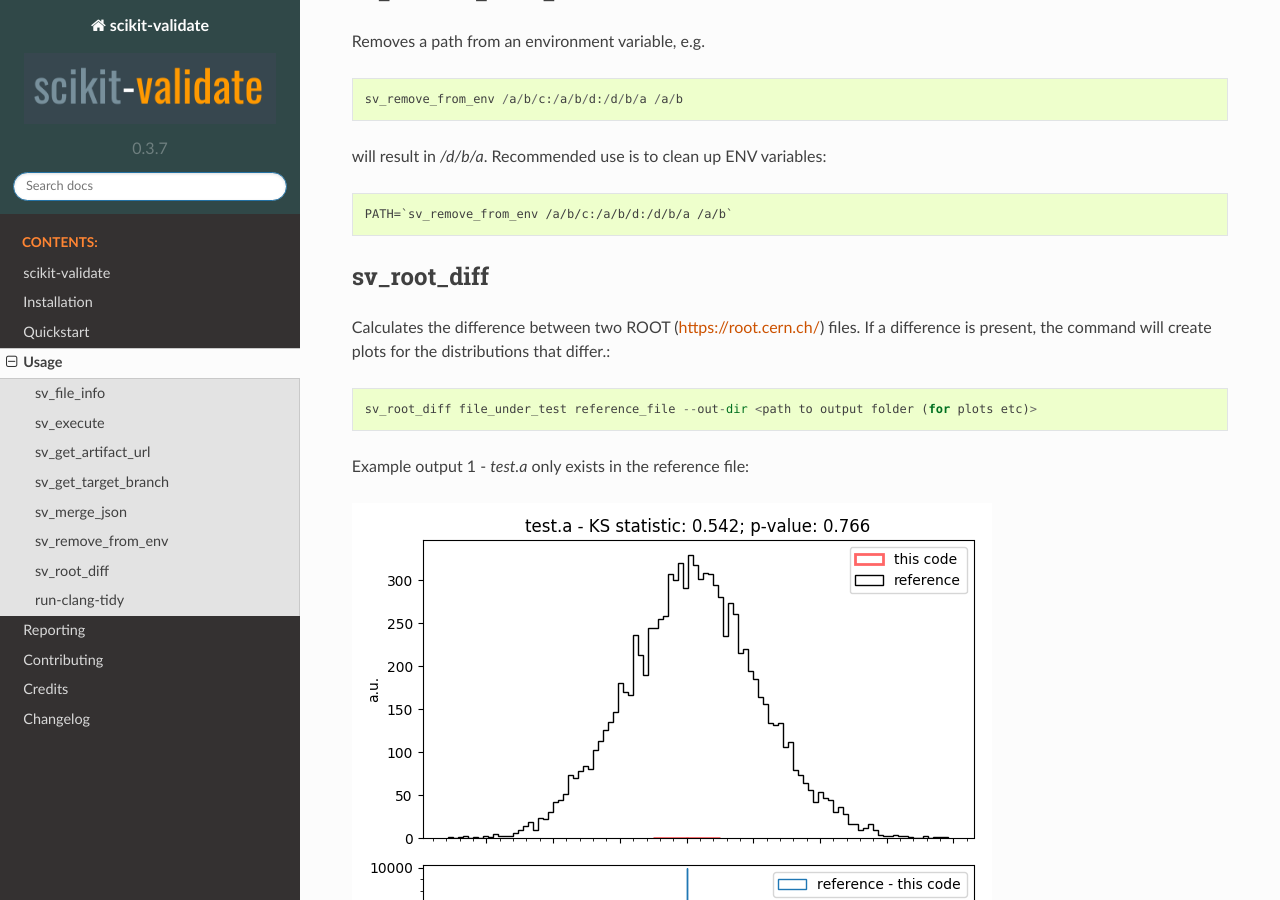
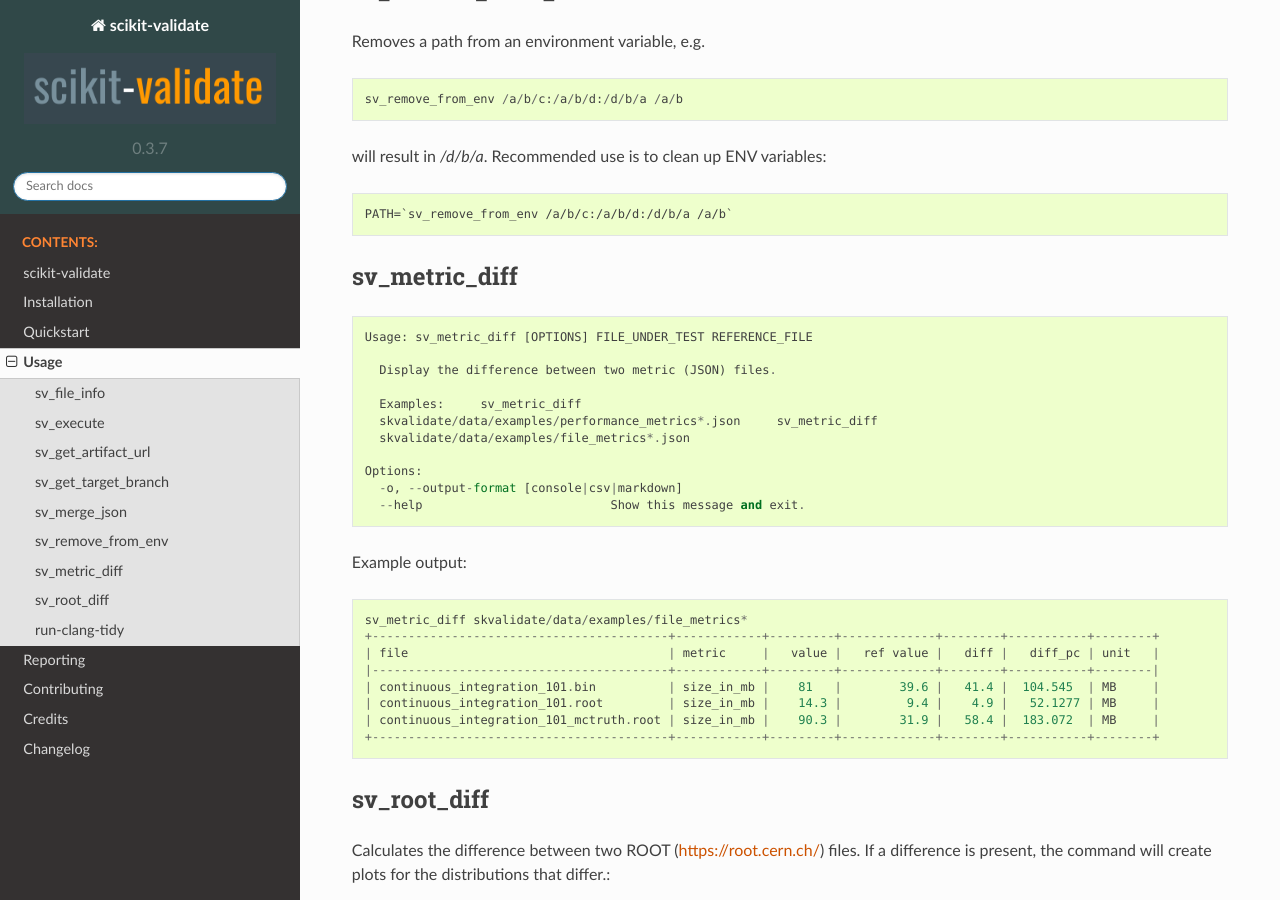
Before and after one commit to FAST-HEP/scikit-validate, a Sphinx documentation site: the page built from docs/commands.rst, in a window 1280 px wide and 900 px high, scrolled down 2143 px. Built offline with Sphinx 7.4.7 and the Read the Docs theme 2.0.0, drawn with Linux system fonts in a browser that asks for light colours; pages that are not in the unit, such as notebooks, are missing from menus.

Commit message:
added documentation for sv_metric_diff

```diff
--- a/docs/commands.rst
+++ b/docs/commands.rst
@@ -103,6 +103,39 @@ will result in `/d/b/a`. Recommended use is to clean up ENV variables::
     PATH=`sv_remove_from_env /a/b/c:/a/b/d:/d/b/a /a/b`
 
 
+sv_metric_diff
+--------------------
+
+::
+
+    Usage: sv_metric_diff [OPTIONS] FILE_UNDER_TEST REFERENCE_FILE
+
+      Display the difference between two metric (JSON) files.
+
+      Examples:     sv_metric_diff
+      skvalidate/data/examples/performance_metrics*.json     sv_metric_diff
+      skvalidate/data/examples/file_metrics*.json
+
+    Options:
+      -o, --output-format [console|csv|markdown]
+      --help                          Show this message and exit.
+
+
+Example output:
+
+::
+
+    sv_metric_diff skvalidate/data/examples/file_metrics*
+    +-----------------------------------------+------------+---------+-------------+--------+-----------+--------+
+    | file                                    | metric     |   value |   ref value |   diff |   diff_pc | unit   |
+    |-----------------------------------------+------------+---------+-------------+--------+-----------+--------|
+    | continuous_integration_101.bin          | size_in_mb |    81   |        39.6 |   41.4 |  104.545  | MB     |
+    | continuous_integration_101.root         | size_in_mb |    14.3 |         9.4 |    4.9 |   52.1277 | MB     |
+    | continuous_integration_101_mctruth.root | size_in_mb |    90.3 |        31.9 |   58.4 |  183.072  | MB     |
+    +-----------------------------------------+------------+---------+-------------+--------+-----------+--------+
+
+
+
 sv_root_diff
 --------------------
 Calculates the difference between two ROOT (https://root.cern.ch/) files.
```
